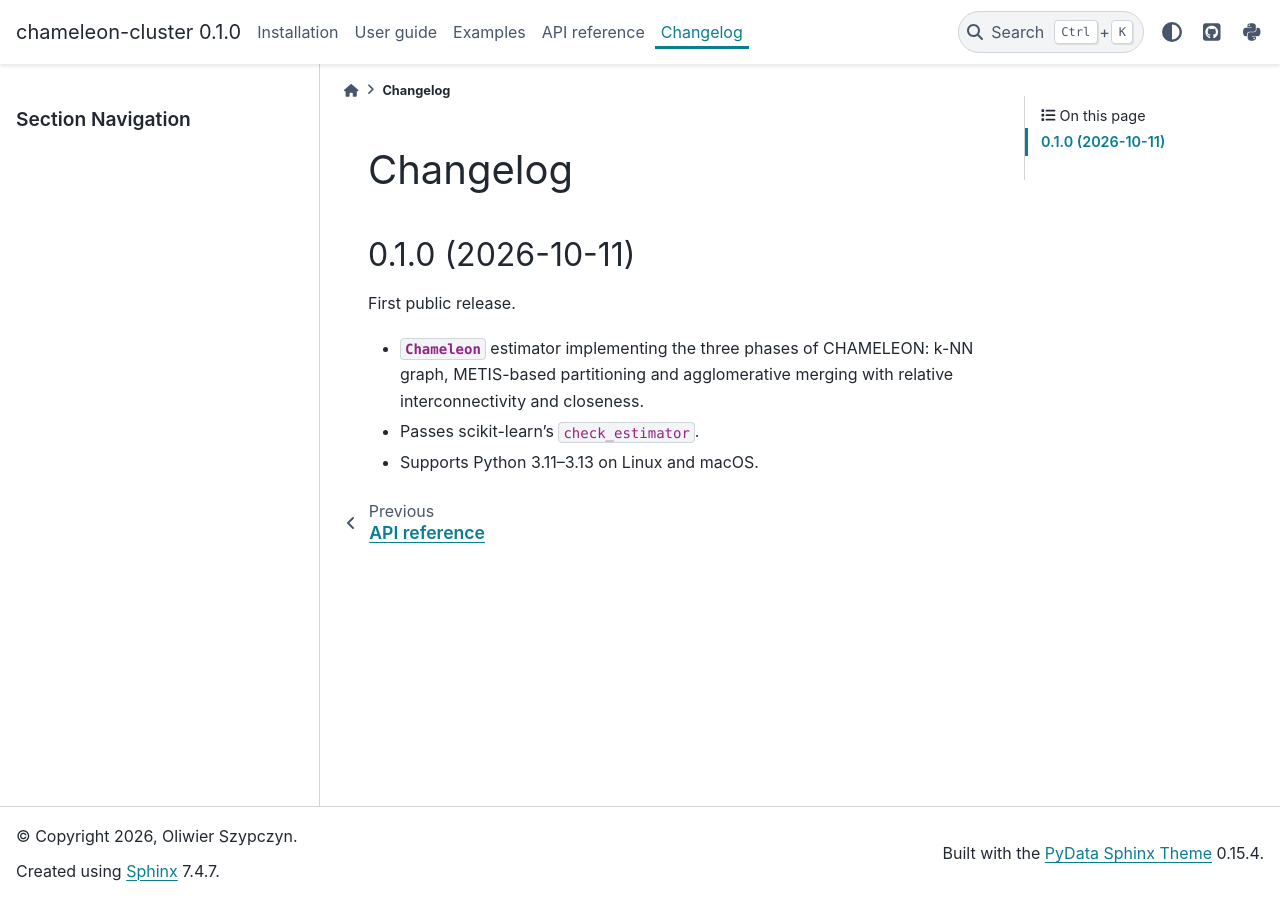
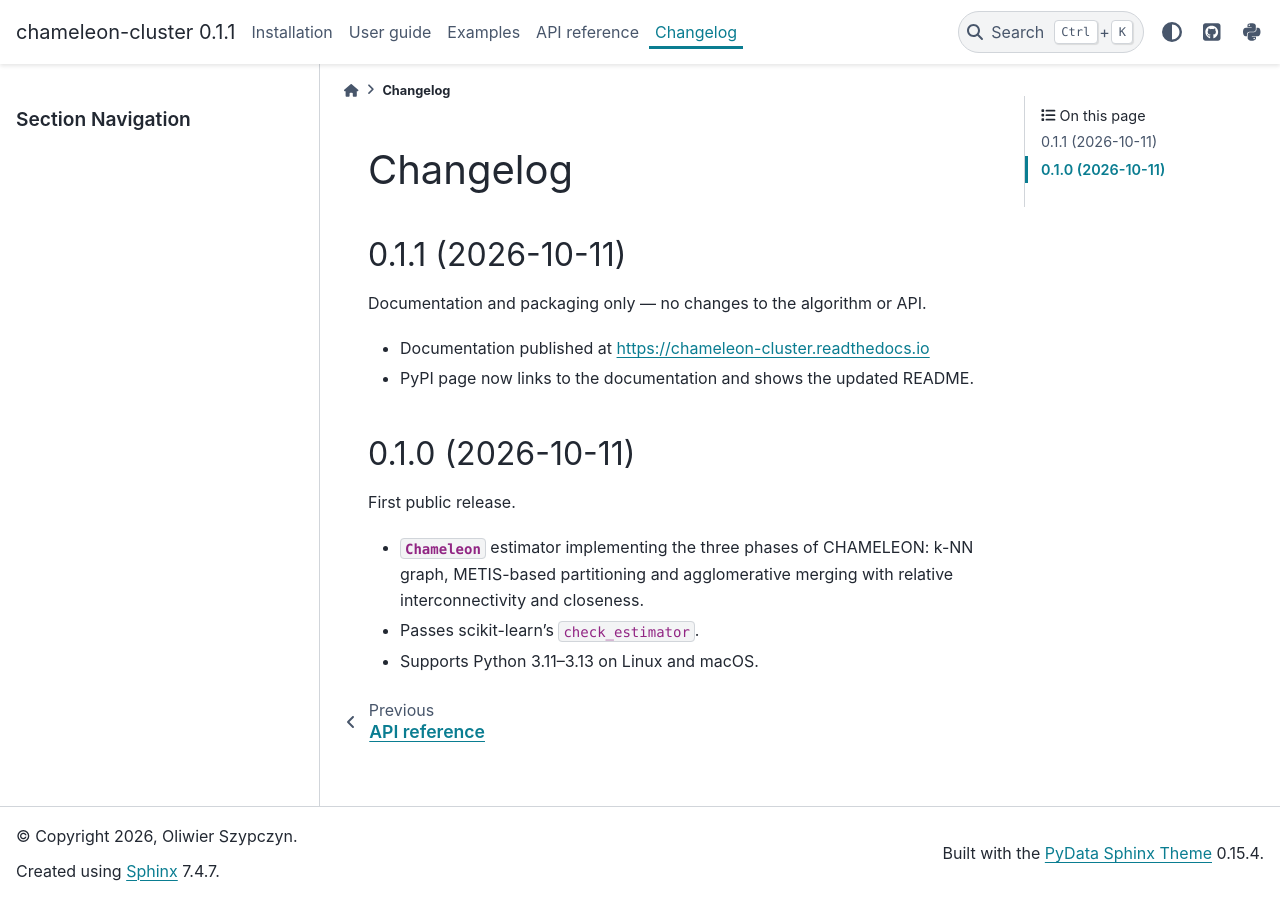
Before and after one commit to oszypczy/pychameleon, a Sphinx documentation site: the page built from docs/changelog.rst, in a window 1280 px wide. Built offline with Sphinx 7.4.7 and the PyData theme 0.15.4, drawn with Linux system fonts in a browser that asks for light colours.

Commit message:
Release 0.1.1
Documentation and packaging only: adds the Read the Docs link to the
PyPI metadata and ships the updated README. No code changes.

```diff
--- a/docs/changelog.rst
+++ b/docs/changelog.rst
@@ -1,5 +1,13 @@
 Changelog
 =========
+
+0.1.1 (2026-10-11)
+------------------
+
+Documentation and packaging only — no changes to the algorithm or API.
+
+- Documentation published at https://chameleon-cluster.readthedocs.io
+- PyPI page now links to the documentation and shows the updated README.
 
 0.1.0 (2026-10-11)
 ------------------
--- a/pyproject.toml
+++ b/pyproject.toml
@@ -4,7 +4,7 @@ build-backend = "hatchling.build"
 
 [project]
 name = "chameleon-cluster"
-version = "0.1.0"
+version = "0.1.1"
 description = "CHAMELEON hierarchical clustering using dynamic modeling"
 readme = "README.md"
 license = "MIT"
--- a/src/pychameleon/__init__.py
+++ b/src/pychameleon/__init__.py
@@ -9,4 +9,4 @@ Based on:
 from pychameleon.chameleon import Chameleon
 
 __all__ = ["Chameleon"]
-__version__ = "0.1.0"
+__version__ = "0.1.1"
```
Also changed, not shown: 1 other file.
